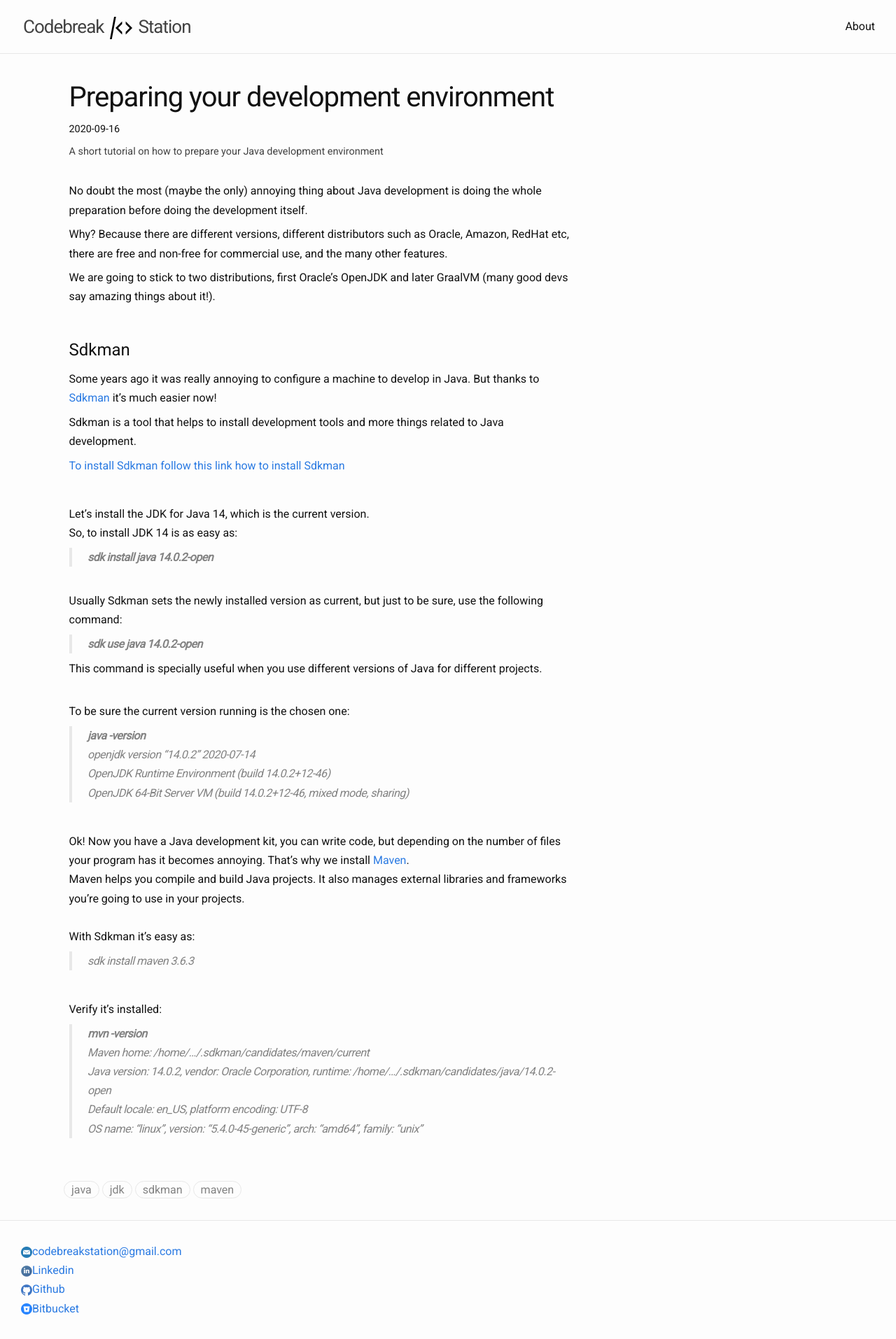
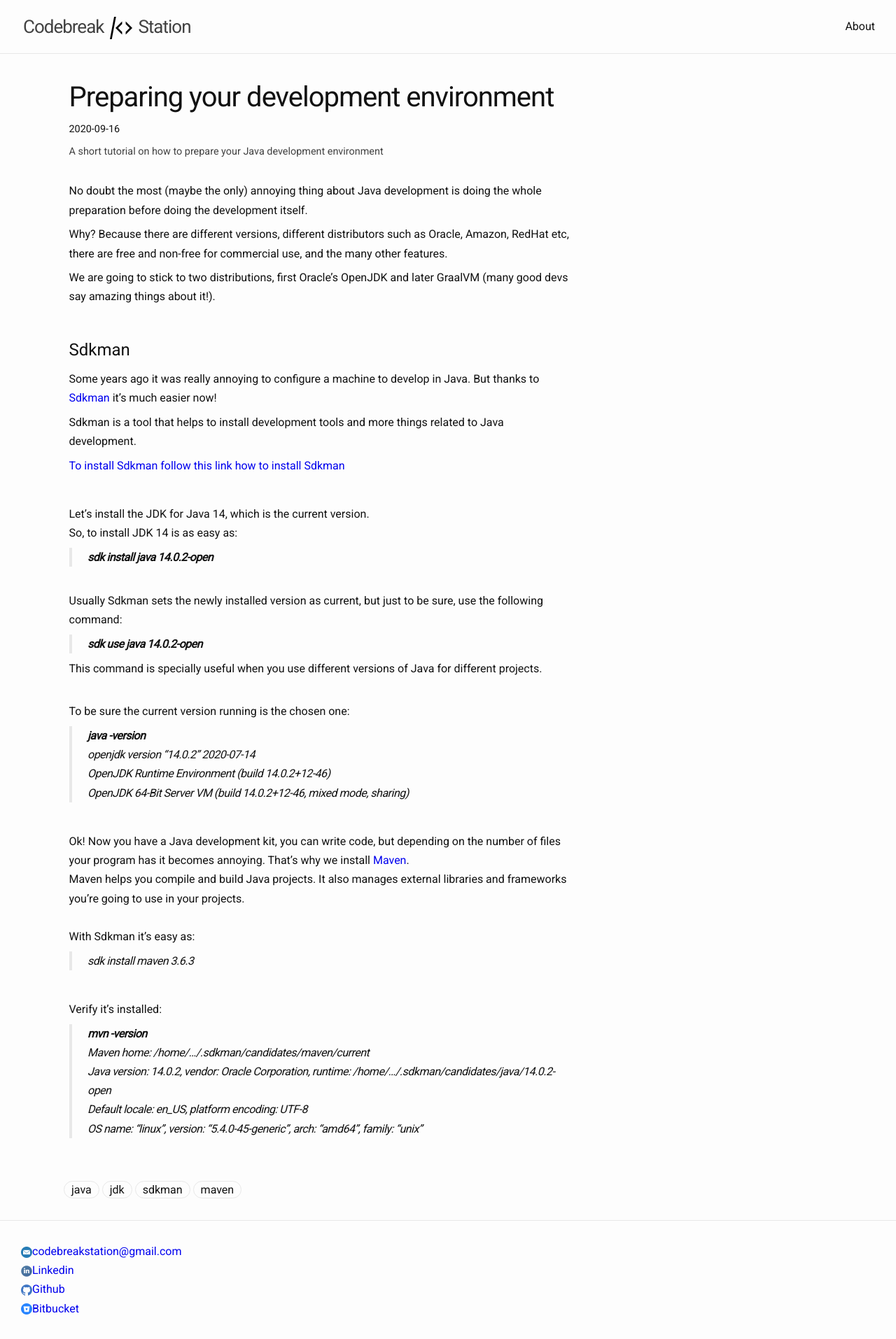
Before and after one commit to xrodrigo1982x/xrodrigo1982x.github.io, a Jekyll site: the page built from _posts/2020-09-16-preparing-your-environment.md, in a window 1280 px wide. Shown: the whole page at 70% size. Built offline with Jekyll 4.4.1, drawn with Linux system fonts in a browser that asks for light colours.

Commit message:
performance

```diff
--- a/_includes/header.html
+++ b/_includes/header.html
@@ -10,7 +10,6 @@
         <span style="padding: 3px">Station</span>
         </a>
         <nav class="site-nav">
-            <a href="#" class="menu-icon"></a>
             <div class="menu">
                 {% for page in site.header.pages %}
                 {% if page.slug and page.slug != "" and page.slug != nil %}
--- a/_sass/_base.scss
+++ b/_sass/_base.scss
@@ -111,7 +111,6 @@ h4 {
  * Links
  */
 a {
-  color: $brand-color;
   text-decoration: none;
   //
   // &:visited {
@@ -128,7 +127,6 @@ a {
  * Blockquotes
  */
 blockquote {
-  color: $grey-color;
   border-left: 4px solid $grey-color-light;
   padding-left: $spacing-unit / 2;
   font-size: 100%;
@@ -217,7 +215,6 @@ pre {
 
 .category {
   border: solid 1px $grey-color-light;
-  color: $grey-color;
   border-radius: 100px;
   padding: 2px 10px;
 }
```
